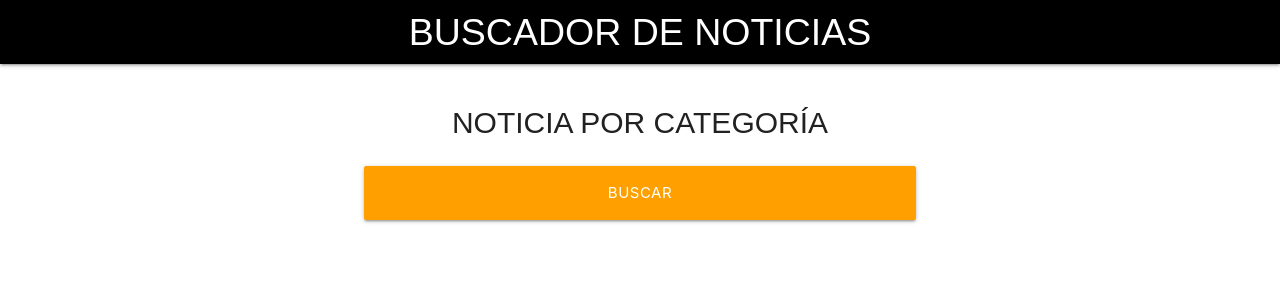
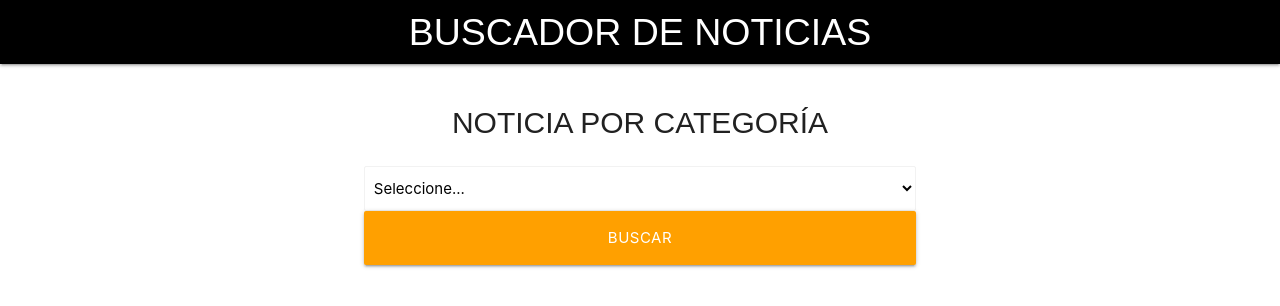
Before and after one commit to jcarlosj/React-Project-ColombiaNews-U-JPdTV, a React (Create React App) app: page / in a window 1280 px wide. Shown: the top 306 px of the page. Built offline with nearby package versions, Linux system fonts and the light colour scheme; a web font is replaced by a local one.

Commit message:
[+] Hook > useSelect: Show currency selector (customize hook)

```diff
--- a/src/components/SearchForm.js
+++ b/src/components/SearchForm.js
@@ -1,13 +1,19 @@
 import React from 'react';
-import styles from './SearchForm.module.css';
+import styles from './SearchForm.module.css';       // CSS Module Stylesheet
+import useSelect from '../hooks/useSelect';         // Custom Hook
 
 const SearchForm = () => {
+
+    /** Hooks Personalizados */
+    const [ category, SelectNews ] = useSelect();   // State, Interface
+
     return (
         <div className={ `${ styles .search } row` }>
             <div className="col s12 m8 offset-m2">
                 <form>
                     <h2 className={ styles .heading }>Noticia por categoría</h2>
                     <div className="input-field col s12">
+                        <SelectNews />
                         <button
                             type="button"
                             className={ `${ styles[ 'btn-block' ] } btn-large amber darken-2` }
--- /dev/null
+++ b/src/hooks/useSelect.js
@@ -0,0 +1,22 @@
+import React, { useState } from 'react';
+
+const useSelect = ( initialState, options ) => {
+
+    /** Hooks: Define State */
+    const [ state, setState ] = useState( '' );
+
+    /** Elemento de la Interface */
+    const SelectNews = () => {
+        return (
+            <select
+                className="browser-default"
+            >
+                <option value="">Seleccione...</option>
+            </select>
+        );
+    }
+
+    return [ state, SelectNews ];
+}
+
+export default useSelect;
```
